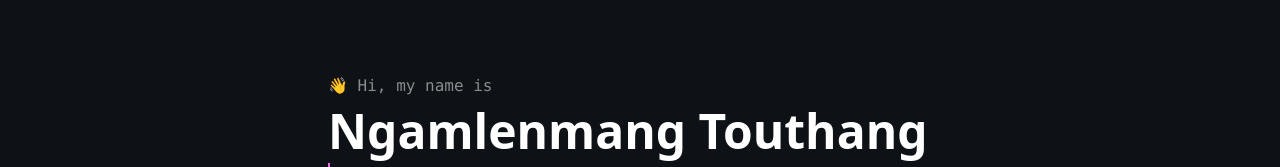
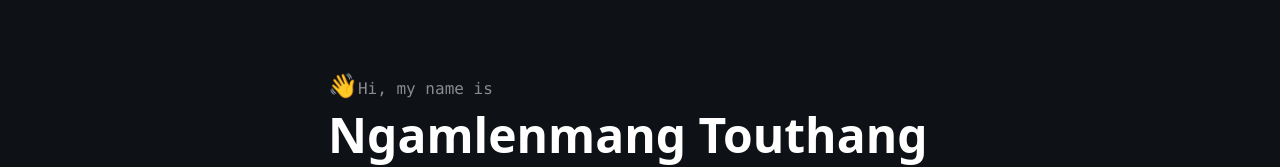
Before and after one commit to MTouthang/mang-dev, a React (Vite) app: page / in a window 1280 px wide. Shown: the part 167-334 px from the top of the page. Built offline with nearby package versions, Linux system fonts and the light colour scheme; the HTML template or start-up script is replaced by a standard one.

Commit message:
feat: custom cursor

```diff
--- a/src/Component/HeroSection.jsx
+++ b/src/Component/HeroSection.jsx
@@ -7,7 +7,8 @@ const HeroSection = () => {
         {/* <!-- hero main body --> */}
         <div className="w-full px-3 mx-auto md:px-2 md:w-2/3">
           <p className="font-mono font-medium text-primary-textDimmed">
-            👋 Hi, my name is
+            <span className="text-2xl cursor-shake">👋</span>
+            Hi, my name is
           </p>
           <h1 className="font-extrabold leading-[65px] text-5xl font-sans text-primary-textLight">
             Ngamlenmang Touthang
--- a/tailwind.config.js
+++ b/tailwind.config.js
@@ -17,6 +17,9 @@ export default {
           textDimmed: "#898B8D",
         },
       },
+      cursor: {
+        shake: 'url("./src/assets/groundhog.png"), auto',
+      },
       listStyleImage: {
         triangle: 'url("./src/assets/list-icon.png")',
       },
```
Also changed, not shown: src/assets/groundhog.png (added).
